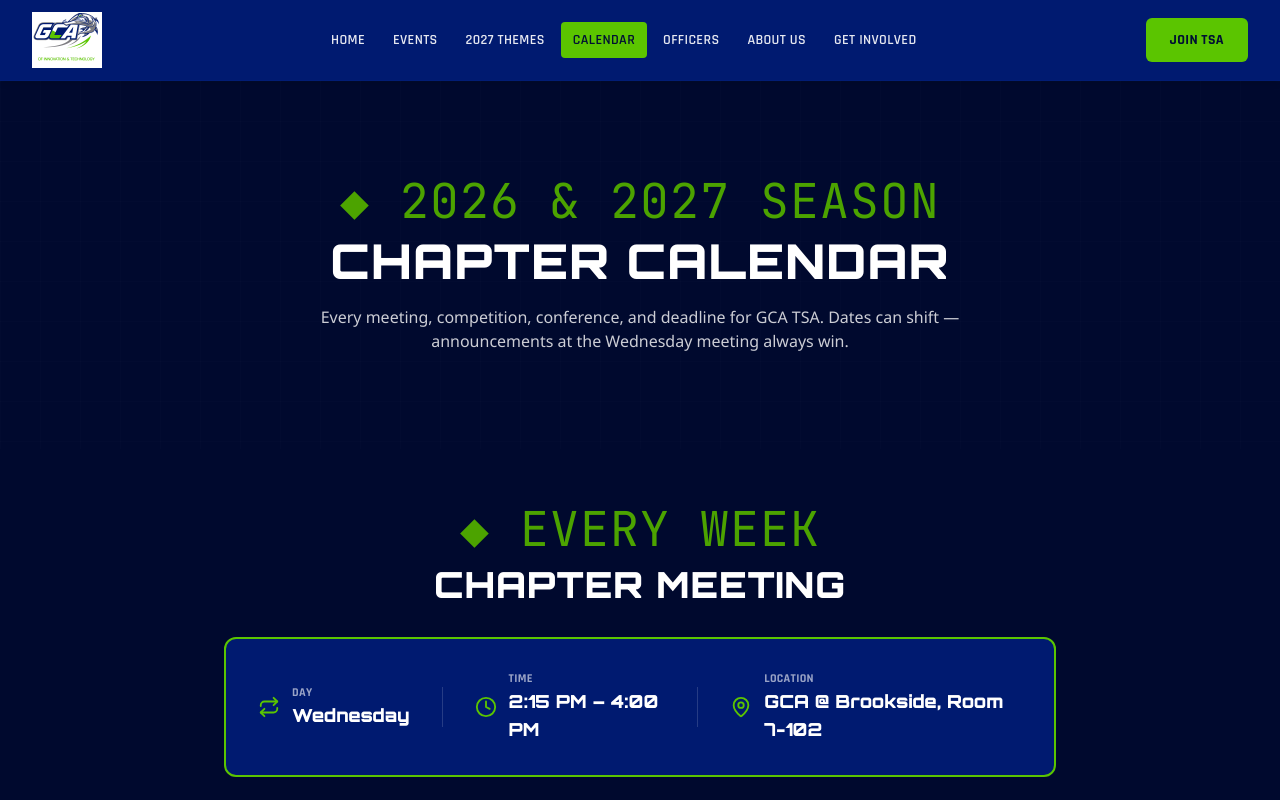
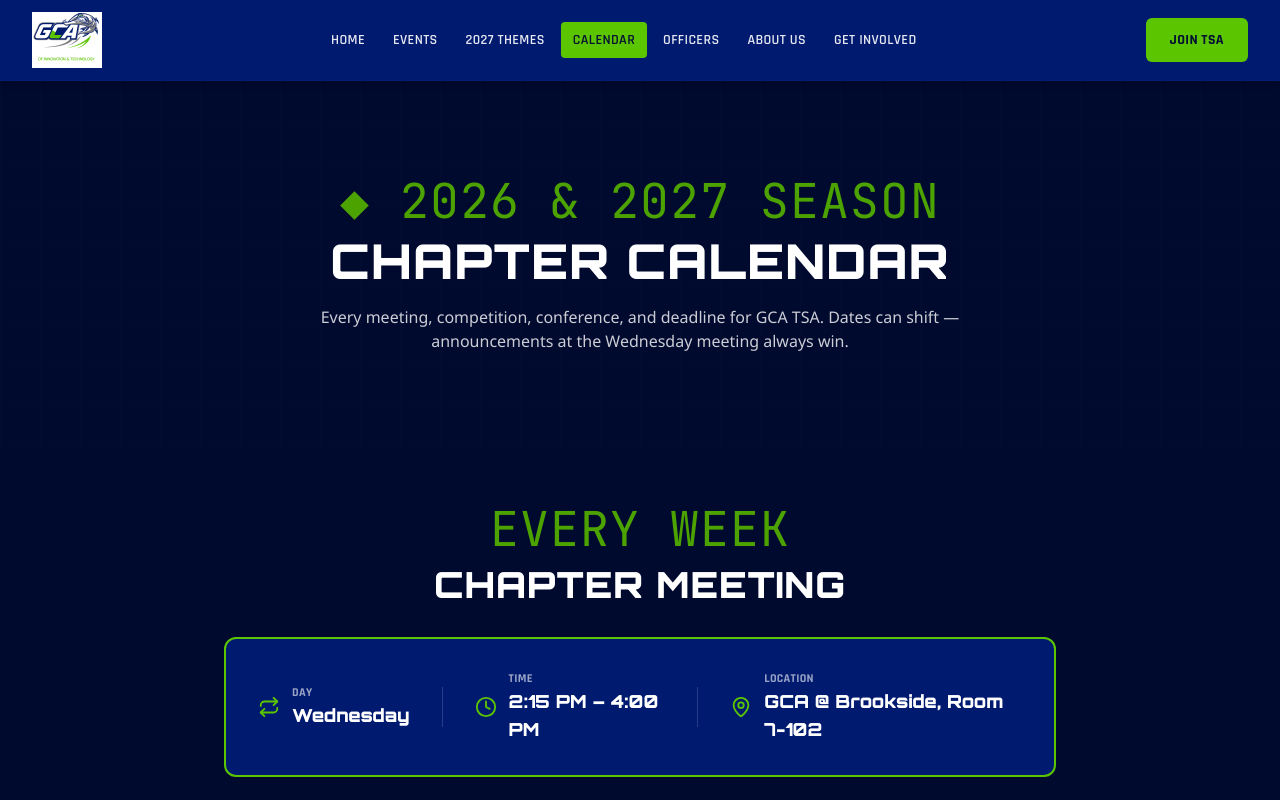
Before and after one commit to amunroe01/gcatsa-website, a Next.js app: page /calendar in a window 1280 px wide. Shown: the top 800 px of the page. Built offline with nearby package versions, Linux system fonts and the light colour scheme.

Commit message:
Remove special character from weekly meeting text

```diff
--- a/components/calendar/WeeklyMeeting.tsx
+++ b/components/calendar/WeeklyMeeting.tsx
@@ -7,7 +7,7 @@ export default function WeeklyMeeting() {
     <section className="bg-navy-950 py-14" aria-labelledby="weekly-heading">
       <div className="mx-auto max-w-4xl px-4 sm:px-6 lg:px-8">
         <Reveal>
-          <p className="eyebrow justify-center text-center">◆ Every Week</p>
+          <p className="eyebrow justify-center text-center"> Every Week</p>
           <h2 id="weekly-heading" className="mt-3 text-center text-3xl font-black text-white sm:text-4xl">
             Chapter Meeting
           </h2>
```
